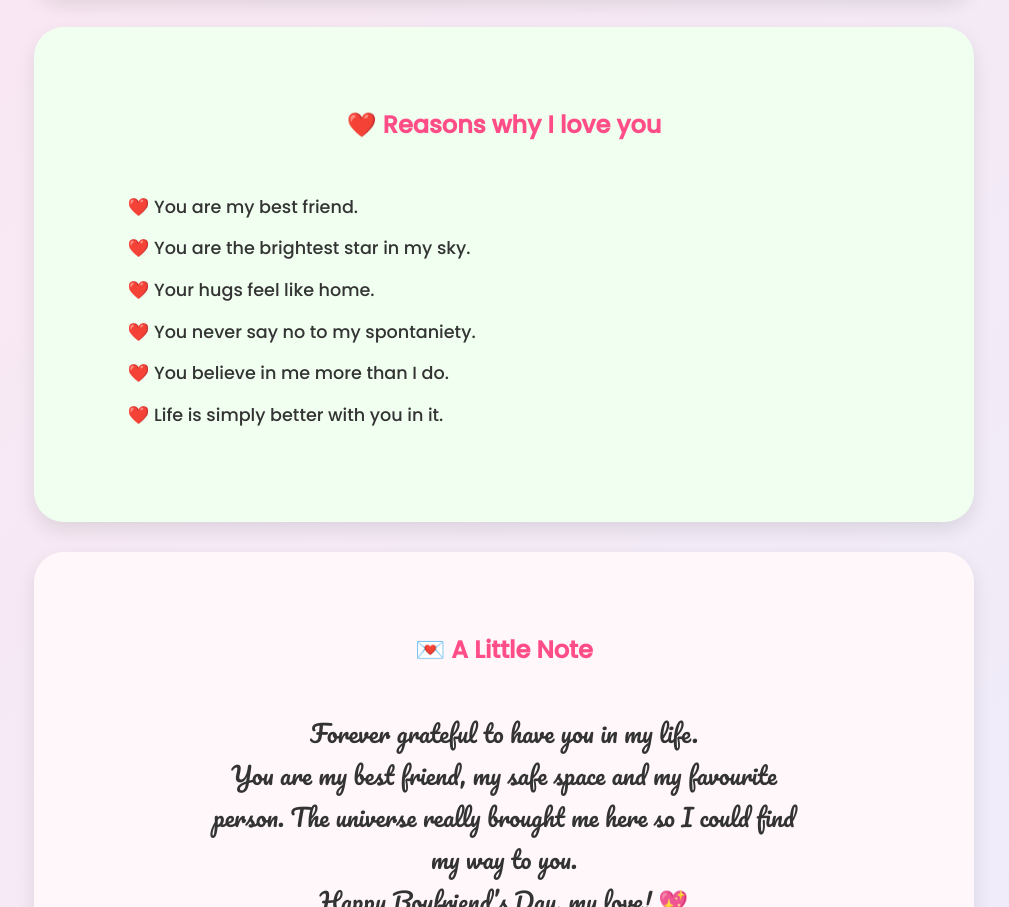
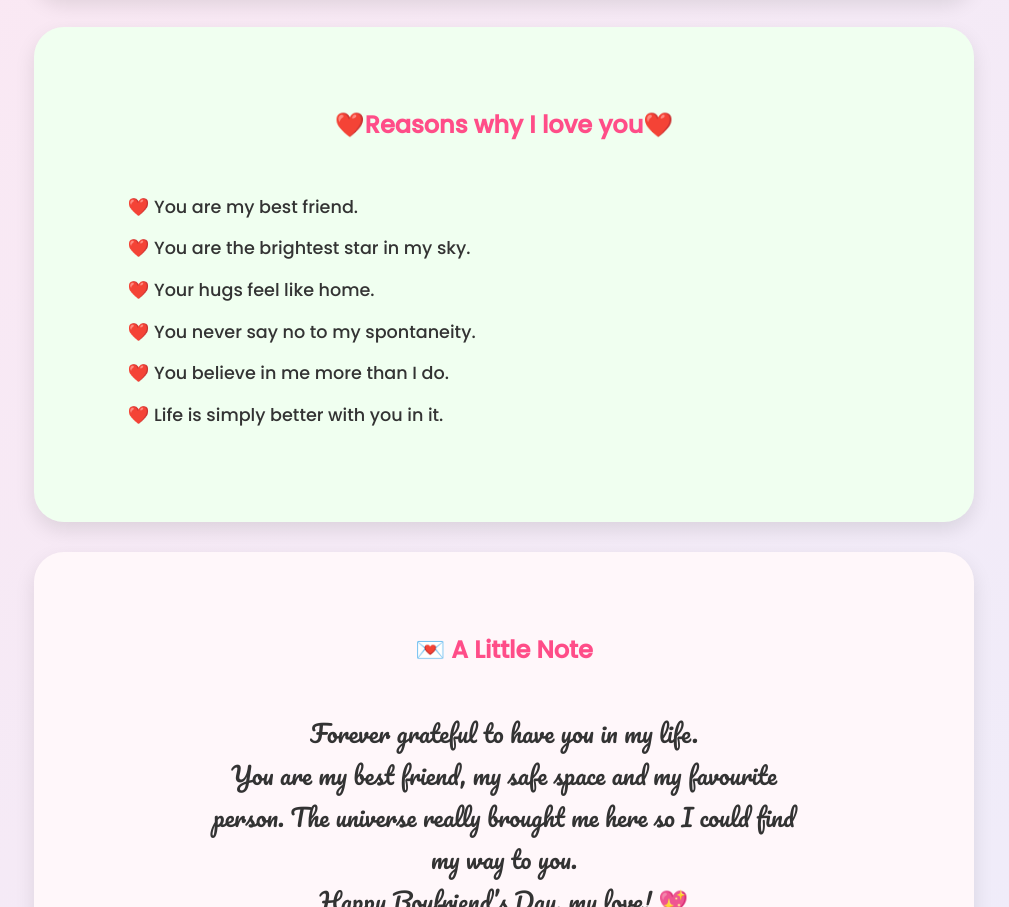
Before and after one commit to subhahaha1204/rishu-day-website, a plain HTML site: page index.html in a window 1280 px wide. Shown: the part 951-1858 px from the top of the page, without its empty margins (136-1145 px from the left). Drawn offline with Linux system fonts and the light colour scheme.

Commit message:
Update index.html

```diff
--- a/index.html
+++ b/index.html
@@ -91,12 +91,12 @@
 </section>
 
 <section class="reasons-section">
-  <h2>❤️ Reasons why I love you</h2>
+  <h2>❤️Reasons why I love you❤️</h2>
   <ul class="reasons">
     <li>You are my best friend.</li>
     <li>You are the brightest star in my sky.</li>
     <li>Your hugs feel like home.</li>
-    <li>You never say no to my spontaniety.</li>
+    <li>You never say no to my spontaneity.</li>
     <li>You believe in me more than I do.</li>
     <li>Life is simply better with you in it.</li>
   </ul>
```
